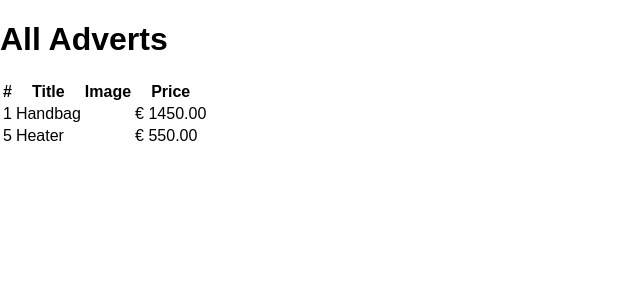
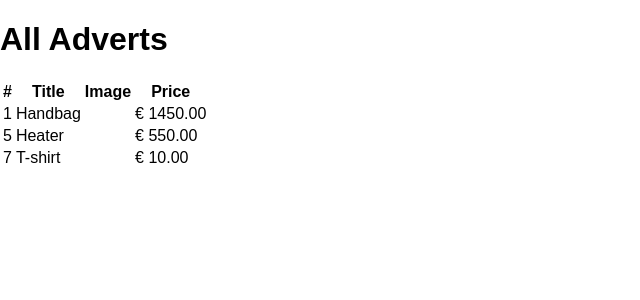
Before and after one commit to Scythe-11/SimpleBuySellApp, a React (Create React App) app in the folder client/: page / in a window 1280 px wide. Shown: the top 300 px of the page, without its empty margins (0-640 px from the left). Built offline with nearby package versions, Linux system fonts and the light colour scheme.

Commit message:
Added redux to the project

```diff
--- a/client/src/App.js
+++ b/client/src/App.js
@@ -21,8 +21,8 @@ class App extends Component {
   render() {
     return (
       <div>
-        <AdvertsList adverts={ adverts } />
-        <AdvertDetails adverts={ adverts[0] } />
+        <AdvertsList />
+        <AdvertDetails />
       </div>
     )
   }
--- a/client/src/components/advertDetails.js
+++ b/client/src/components/advertDetails.js
@@ -1,5 +1,5 @@
 import React, {PureComponent} from 'react'
-//import {connect} from 'react-redux'
+import {connect} from 'react-redux'
 //import {fetchProduct, updateProduct} from '../actions/products'
 //import ProductForm from './ProductForm'
 
@@ -10,10 +10,16 @@ class AdvertDetails extends PureComponent {
     if (!advert) return null
     return (
       <div>
-        <h1>{ advert.id }</h1>
+        <h1>{ advert.description }</h1>
       </div>
     )
   }
 }
 
-export default AdvertDetails
+const mapStateToProps = function (state) {
+  return {
+    advert: state.adverts.find(advert => advert.id === 7)
+  }
+}
+
+export default connect(mapStateToProps)(AdvertDetails)
--- a/client/src/components/advertsList.js
+++ b/client/src/components/advertsList.js
@@ -1,5 +1,6 @@
 import React, {PureComponent} from 'react'
 import PropTypes from 'prop-types'
+import {connect} from 'react-redux'
 
 class AdvertsList extends PureComponent {
   static propTypes = {
@@ -40,4 +41,10 @@ class AdvertsList extends PureComponent {
   }
 }
 
-export default AdvertsList
+const mapStateToProps = function (state) {
+  return {
+    adverts: state.adverts
+  }
+}
+
+export default connect(mapStateToProps)(AdvertsList)
--- a/client/src/index.js
+++ b/client/src/index.js
@@ -3,6 +3,13 @@ import ReactDOM from 'react-dom';
 import './index.css';
 import App from './App';
 import registerServiceWorker from './registerServiceWorker';
+import {Provider} from 'react-redux'
+import store from './store'
 
-ReactDOM.render(<App />, document.getElementById('root'));
+ReactDOM.render(
+	<Provider store={store}>
+		<App />
+	</Provider>,
+	document.getElementById('root')
+);
 registerServiceWorker();
--- /dev/null
+++ b/client/src/reducers/adverts.js
@@ -0,0 +1,25 @@
+// adverts.js
+const adverts = [
+  {
+    id: 1,
+    title: 'Handbag',
+    price: 1450
+  },
+  {
+    id: 5,
+    title: 'Heater',
+    price: 550
+  },
+  {
+    id: 7,
+    title: 'T-shirt',
+    price: 10
+  }
+]
+
+export default function (state = adverts, action) {
+  switch (action.type) {
+    default:
+      return state
+  }
+}
--- /dev/null
+++ b/client/src/reducers/index.js
@@ -0,0 +1,8 @@
+// reducers/index.js
+import adverts from './adverts'
+//import product from './product'
+
+export default {
+	adverts
+//	product
+}
--- /dev/null
+++ b/client/src/store.js
@@ -0,0 +1,16 @@
+import {createStore, applyMiddleware, combineReducers, compose} from 'redux'
+import ReduxThunk from 'redux-thunk'
+import reducers from './reducers'
+
+const reducer = combineReducers(reducers)
+
+const devTools = window.devToolsExtension ? window.devToolsExtension() : f => f
+
+const enhancer = compose(
+	applyMiddleware(ReduxThunk),
+	devTools
+)
+
+const store = createStore(reducer, enhancer)
+
+export default store
```
